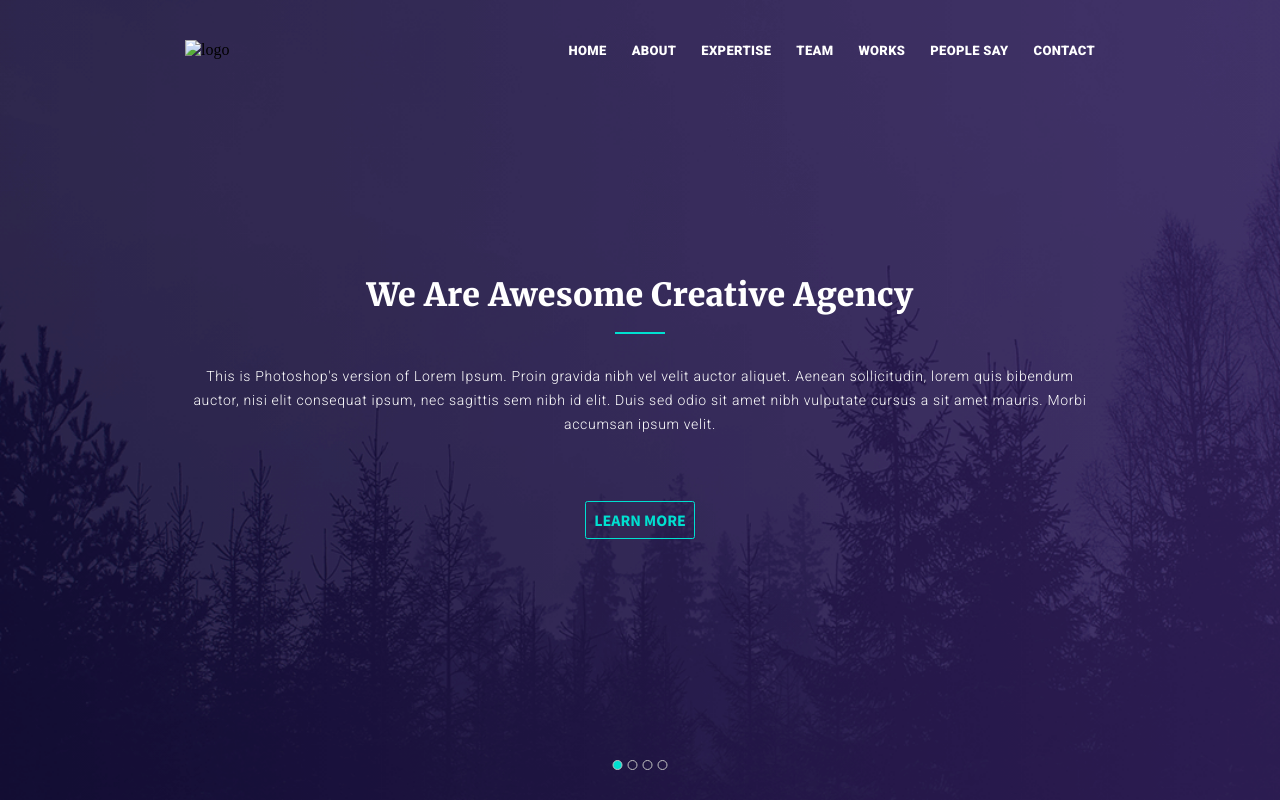
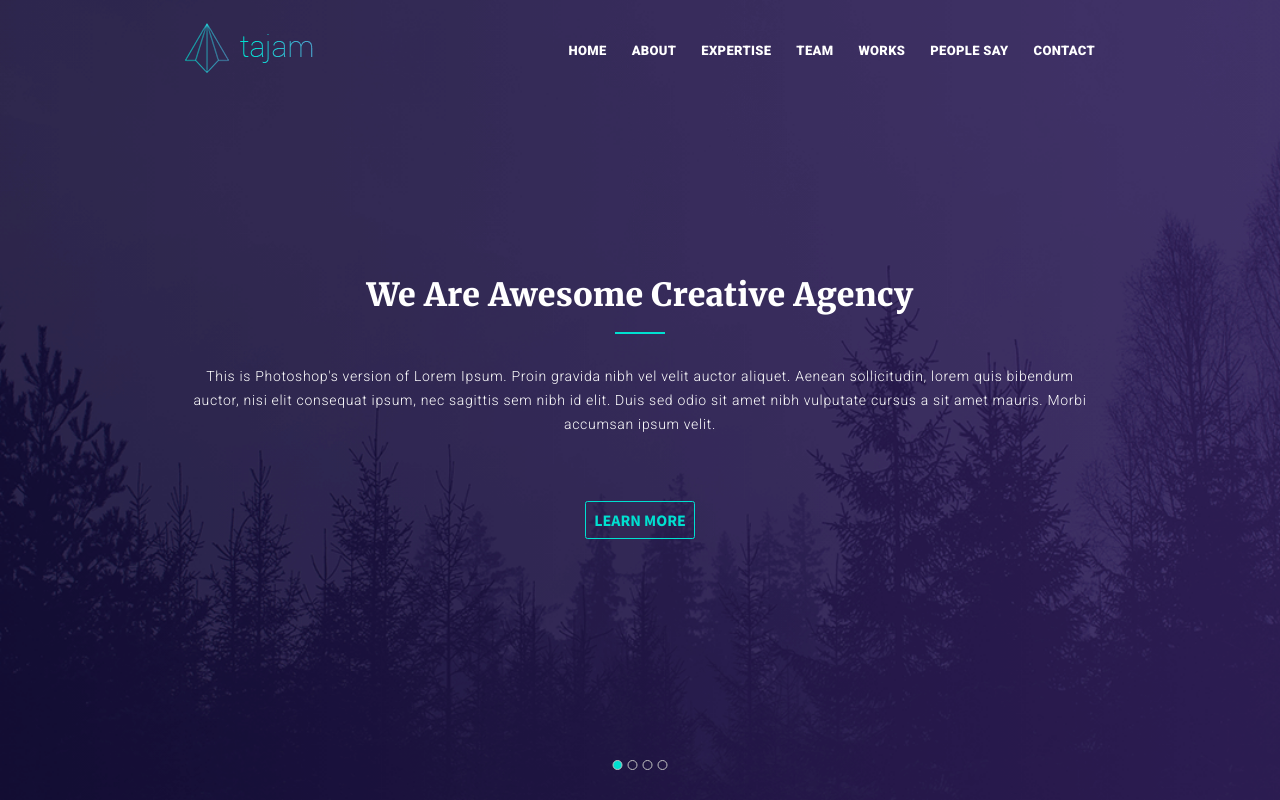
Before and after one commit to pink-eye/Tajam, a plain HTML site: page index.html in a window 1280 px wide. Shown: the top 800 px of the page. Drawn offline with nearby package versions, Linux system fonts and the light colour scheme; files that its build step writes are made by us from their sources; the site is published under a folder, as on GitHub Pages, so addresses that start at the root find nothing.

Commit message:
Update index.html

```diff
--- a/index.html
+++ b/index.html
@@ -50,7 +50,7 @@
 				<div class="header__wrapper1-row">
 					<div class="header__wrapper2-row">
 						<nav class="header__row">
-							<div class="header__logo"><img src="/img/header/header__logo.png" alt="logo"></div>
+							<div class="header__logo"><img src="img/header/header__logo.png" alt="logo"></div>
 							<div id="burger" class="header__burger"><span></span></div>
 							<ul id="list" class="header__list">
 								<li class="header__link"><a href="#home">home</a></li>
@@ -406,7 +406,7 @@
 			<div class="footer__wrapper wrapper">
 				<div class="footer__body">
 					<div class="footer__column">
-						<div class="footer__logo"><img src="/img/header/header__logo.png" alt="logo"></div>
+						<div class="footer__logo"><img src="img/header/header__logo.png" alt="logo"></div>
 						<div class="footer__text text">lorem quis bibendum auctor, nisi elit consequat ipsum, nec sagittis
 							sem nibh elit. Duis sed odio sit amet auctror a ornare odio non mauris vitae erat in elit</div>
 					</div>
```
